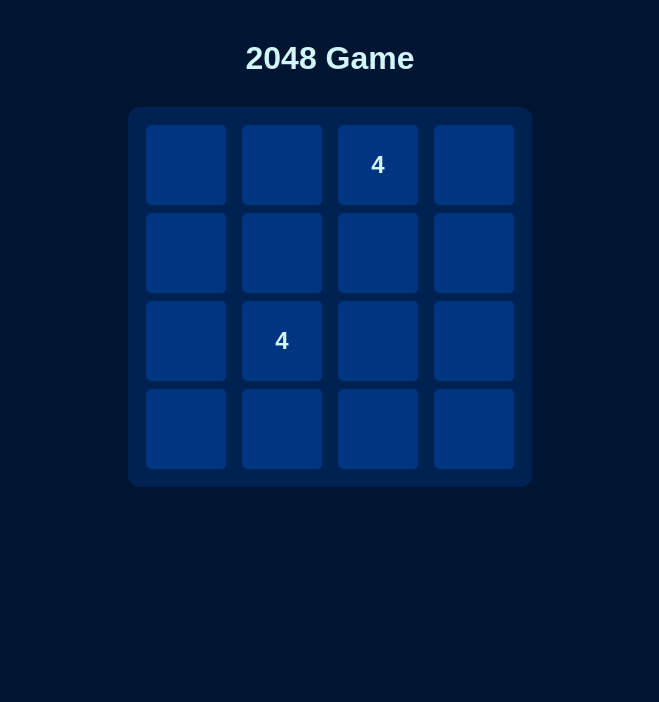
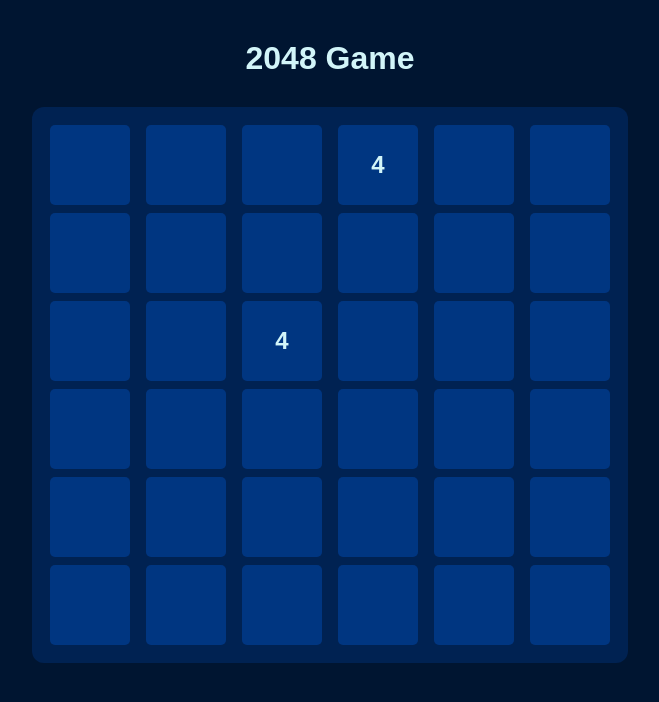
Before and after one commit to pranavgoel29/2048-Game, a React (Vite) app: page / in a window 1280 px wide. Shown: the top 702 px of the page, without its empty margins (310-969 px from the left). Built offline with nearby package versions, Linux system fonts and the light colour scheme.

Commit message:
Generating 2D array just from Grid-Size to make it dynamic

```diff
--- a/src/Components/Board.tsx
+++ b/src/Components/Board.tsx
@@ -41,13 +41,13 @@ const Block = ({ num }) => {
 
 const Board = () => {
   //  Size of the grid
-  const gridSize = 4;
-  const [grid, setGrid] = useState([
-    [0, 0, 0, 0],
-    [0, 0, 0, 0],
-    [0, 0, 0, 0],
-    [0, 0, 0, 0],
-  ]);
+  const gridSize = 6;
+
+  // Generating a 2D array of 'gridSize' will '0' as fill.
+  let arrayGrid = Array(gridSize)
+    .fill(0)
+    .map(() => Array(gridSize).fill(0));
+  const [grid, setGrid] = useState(arrayGrid);
 
   // Functions required
   // - initialize
@@ -62,8 +62,6 @@ const Board = () => {
     // console.table(newGrid);
 
     setGrid(newGrid);
-
-    console.log(swipe([2, 2, 0, 4]));
   };
 
   // Key Pressed, lisening to a key being pressed and making a move accordingly.
@@ -114,7 +112,7 @@ const Board = () => {
   const swipe = (row: any[]) => {
     // keep everything in order which is not a zero.
     let arr = row.filter((val) => val);
-    let missing = 4 - arr.length;
+    let missing = gridSize - arr.length;
     let zeros = Array(missing).fill(0);
     arr = arr.concat(zeros);
 
```
